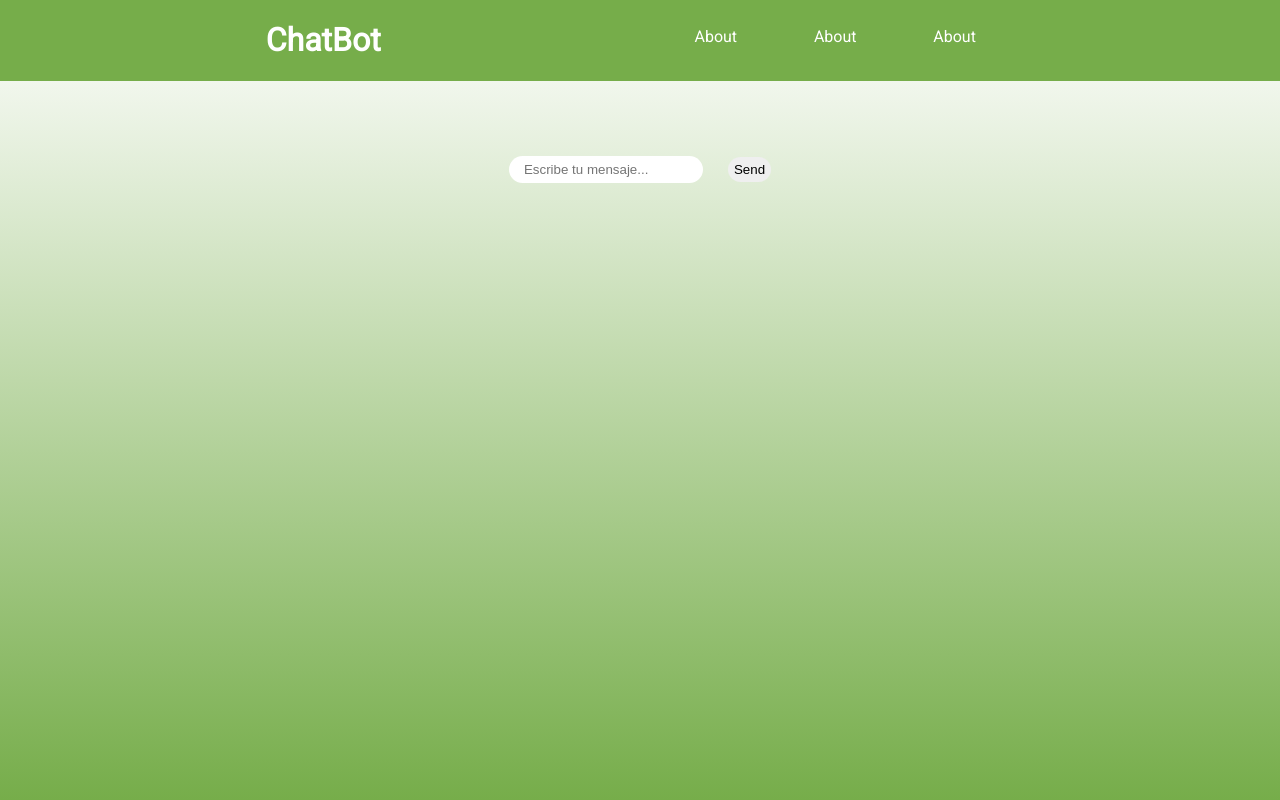
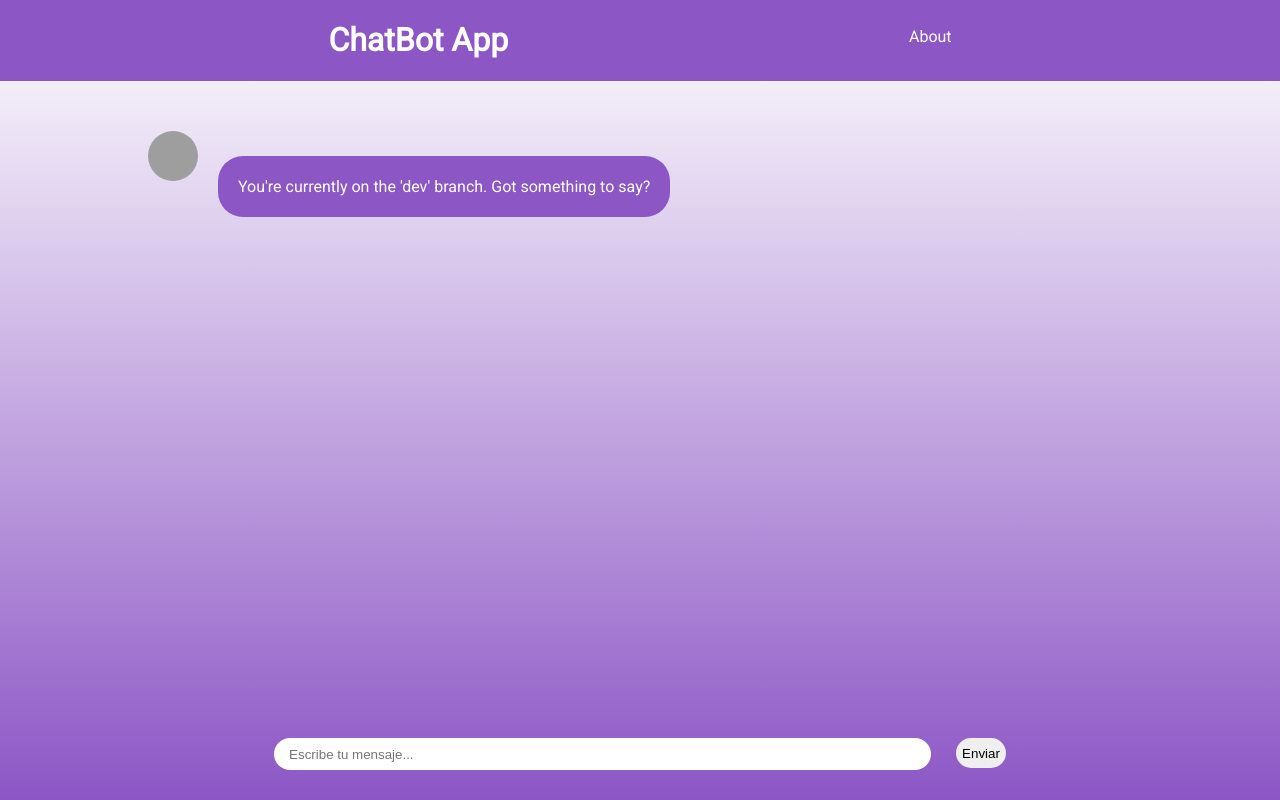
Before and after one commit to Gann4Life/chatbot-ciu, a React (Create React App) app: page / in a window 1280 px wide. Built offline with nearby package versions, Linux system fonts and the light colour scheme; grey boxes are pictures that could not be loaded.

Commit message:
Minor UI Tweaks

```diff
--- a/src/components/chatbot.js
+++ b/src/components/chatbot.js
@@ -1,3 +1,5 @@
+export const welcomeMessage = "You're currently on the 'dev' branch. Got something to say?"
+
 export const getChatbotAnswerFromPrompt = async (prompt) => {
 
 	try {
--- a/src/components/messaging/chatArea.js
+++ b/src/components/messaging/chatArea.js
@@ -1,4 +1,4 @@
-import React, {useEffect, useRef, useState} from "react";
+import React, {useEffect, useRef } from "react";
 import Message from "./message"
 import { botProfileURL } from "./chatPanel";
 
@@ -39,7 +39,7 @@ const ChatArea = ({messagesList, isTyping}) => {
 				: ""
 			}
 
-			<div ref={ref}></div>
+			<div ref={ref} id="message-area-last"></div>
 		</div>
 	);
 }
--- a/src/components/messaging/chatPanel.js
+++ b/src/components/messaging/chatPanel.js
@@ -1,15 +1,19 @@
-import React, {useState} from "react";
+import React, {useEffect, useState} from "react";
 import ChatArea from "./chatArea";
 import MessageInputArea from "./messageInputArea";
-import { getChatbotAnswerFromPrompt } from "../chatbot"
+import { getChatbotAnswerFromPrompt, welcomeMessage } from "../chatbot"
 
-export const botProfileURL = "https://dthezntil550i.cloudfront.net/35/0023927117/e62cb797-db81-4f82-8320-388f910b38ec.jpg"
-export const userProfileURL = "https://cdn.pixabay.com/photo/2016/08/08/09/17/avatar-1577909_1280.png";
+export const botProfileURL = "https://avatars.githubusercontent.com/u/56666653?v=4"
+export const userProfileURL = "https://stpao.org/wp-content/uploads/2022/06/avatar-stpao.png";
 
 const ChatPanel = () => {
 
 	const [ messages, setMessages ] = useState([]);
 	const [ isTyping, setIsTyping] = useState(() => false);
+
+	useEffect(() => {
+		sendMessageAsBot(welcomeMessage)
+	}, []);
 
 	async function sendMessageAsUser(newMessage) {
 		newMessage.profileURL = userProfileURL;
@@ -19,17 +23,22 @@ const ChatPanel = () => {
 
 	async function sendMessageAsBotFromPrompt(prompt) {
 		setIsTyping(true);
+		const answer = await getChatbotAnswerFromPrompt(prompt);
+		sendMessageAsBot(answer);
+	}
+
+	function sendMessageAsBot(newMessage) {
 		const botMessage = {
-			message: await getChatbotAnswerFromPrompt(prompt),
+			message: newMessage,
 			author: "BOT",
-			profileURL: botProfileURL,
+			profileURL: botProfileURL
 		}
 		logNewMessage(botMessage);
 		setIsTyping(false);
 	}
 
 	function logNewMessage(newMessage) {
-		setMessages(messages => [...messages, newMessage])
+		setMessages(messages => [...messages, newMessage]);
 	}
 
 	return (
--- a/src/components/messaging/messageInputArea.js
+++ b/src/components/messaging/messageInputArea.js
@@ -9,6 +9,7 @@ const MessageInputArea = ({addNewMessageFunction}) => {
 
 		if(!message)
 		{
+			// This shouldn't be required thanks to the form, but who knows...
 			alert("Please provide a message.");
 			return;
 		}
@@ -25,16 +26,15 @@ const MessageInputArea = ({addNewMessageFunction}) => {
 	}
 
 	return (
-		<div className="message-input-area">
-			<form onSubmit={sendMessage}>
+		<form className="message-input-area" onSubmit={sendMessage}>
 			<input
 				id="inputMessage"
+				required="true"
 				type="text"
 				placeholder="Escribe tu mensaje..."
 			/>
-				<button type="submit">Send</button>
+			<button type="submit">Enviar</button>
 		</form>
-		</div>
 	);
 }
 
--- a/src/components/navbar.js
+++ b/src/components/navbar.js
@@ -3,15 +3,11 @@ import React from "react";
 const Navbar = () => {
 	return (
 		<div className="navbar">
-			<h1>ChatBot</h1>
+			<a className="nav-btn" href="https://github.com/gann4life/chatbot-ciu">
+				<h1>ChatBot App</h1>
+			</a>
 			<div className="nav-routes">
-				<a className="nav-btn" href="">
-					<p>About</p>
-				</a>
-				<a className="nav-btn" href="">
-					<p>About</p>
-				</a>
-				<a className="nav-btn" href="">
+				<a className="nav-btn" href="https://github.com/gann4life" target="_blank">
 					<p>About</p>
 				</a>
 			</div>
--- a/src/index.css
+++ b/src/index.css
@@ -1,6 +1,7 @@
 :root {
+    --text-pressed-color: black;
     --main-color: #ffffff;
-    --secondary-color: #76ad4a;
+    --secondary-color: #8c56c5;
     --detail-color: white;
 }
 
@@ -60,6 +61,12 @@ body {
 
 .nav-btn:hover {
     background: var(--main-color);
+    color: var(--text-pressed-color);
+    transition: background 0.1s, color 0.1s;
+}
+
+#message-area-last {
+    margin: 25px 0;
 }
 
 .message-container {
@@ -119,33 +126,35 @@ body {
 .chat-panel {
     padding: 0 10%;
     margin-top: 50px;
-
     transition: padding 1s;
 }
 
 .chat-area {
-    max-height: 50vh;
+    max-height: 65vh;
     overflow-y: scroll;
     scroll-behavior: smooth;
-    transition: height 1s;
+    /*transition: height 1s;*/
+    /*box-shadow: 0px 0px 10px inset;*/
 }
 
 .message-input-area {
-    margin-top: 25px;
     display: flex;
+    position: fixed;
     justify-content: center;
+    padding: 15px 0;
+    left: 0;
+    bottom: 15px;
+    width: 100%;
 }
 
-.message-input-area button {
+.message-input-area > button, .message-input-area > input {
     border: none;
-    height: 25px;
+    height: 30px;
     border-radius: 25px;
 }
 
 .message-input-area input {
-    border: none;
-    height: 25px;
-    border-radius: 25px;
+    width: 50%;
     margin-right: 25px;
     padding-left: 15px;
 }
@@ -167,7 +176,8 @@ body {
 
 @media(prefers-color-scheme: dark) {
     :root {
-        --main-color: gray;
-        --secondary-color: black;
+        --text-pressed-color: white;
+        --main-color: #4e8a84;
+        --secondary-color: #092a42;
     }
 }
--- a/src/index.js
+++ b/src/index.js
@@ -6,9 +6,10 @@ import reportWebVitals from './reportWebVitals';
 
 const root = ReactDOM.createRoot(document.getElementById('root'));
 root.render(
-  <React.StrictMode>
-    <App />
-  </React.StrictMode>
+    <App/>
+  // <React.StrictMode>
+  //   <App />
+  // </React.StrictMode>
 );
 
 // If you want to start measuring performance in your app, pass a function
```
Lines whose indentation alone changed are shown as unchanged.
